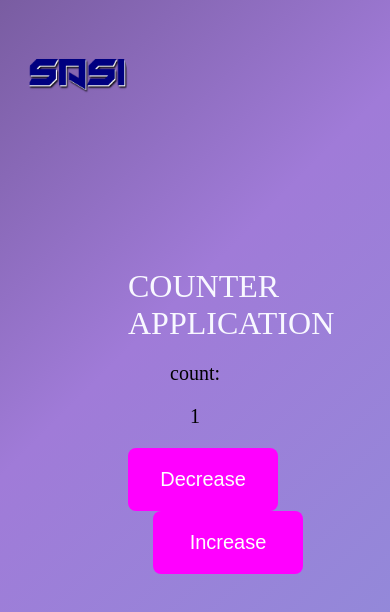
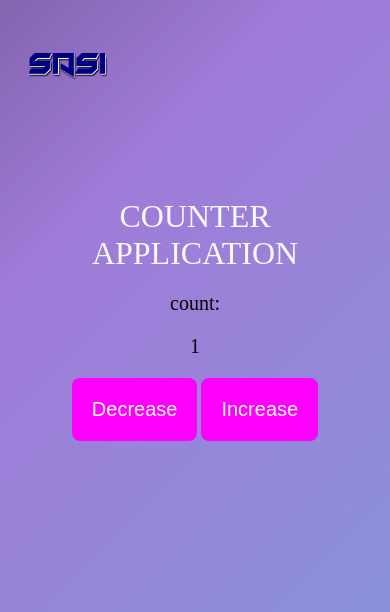
Before and after one commit to sasiushan/Web-Dev, a plain HTML site: page Counter_App/index.html in a window 390 px wide. Drawn offline with Linux system fonts and the light colour scheme.

Commit message:
updated css files to allow for smaller screen adjust

```diff
--- a/Counter_App/css/style.css
+++ b/Counter_App/css/style.css
@@ -24,7 +24,7 @@ body{
 .image{
     padding: 20px;
     height: 100px;
-    width: 100px;
+    width: 80px;
     overflow: hidden;
 }
 
@@ -34,10 +34,9 @@ img {
 }
 
 .container{
-
     display: block;
-    margin: 100px;
-    padding: 20px;
+    margin: 50px;
+    /*padding: 20px;*/
     max-width: auto;
     text-align: center;
 }
@@ -63,7 +62,7 @@ p{
     text-align: center;
     font-size: 20px;
     padding: 20px;
-    width: 150px;
+    width: auto;
     cursor: pointer;
     margin-right: 25px;
     transition: 0.6s ease;
@@ -76,3 +75,15 @@ p{
 .buttonleft:hover{
     background-color: aqua;
 }
+
+@media screen and (max-width: 900px)
+{
+    .buttonleft{
+        margin-right: 0px;
+
+    }
+
+    .buttonright{
+        margin-left: 0px;
+    }
+}
--- a/Counter_App/index.html
+++ b/Counter_App/index.html
@@ -23,7 +23,7 @@
         <p>count:</p>
         <p id="counter">1</p>
 
-        <div class="button-container">
+        <div>
             <button class="buttonleft" id="dec" type="button" onclick="dec()">Decrease</button>
             <button class="buttonleft buttonright" id="inc" type="button" onclick="inc()">Increase</button>
         </div>
```
Also changed, not shown: 1 other file.
